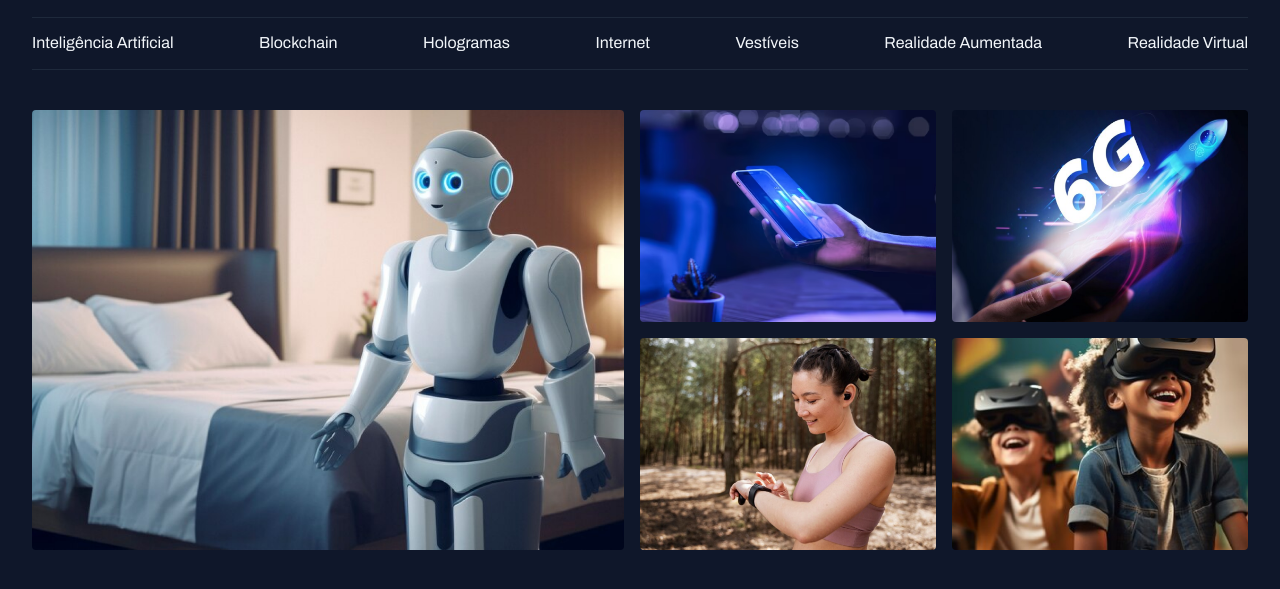
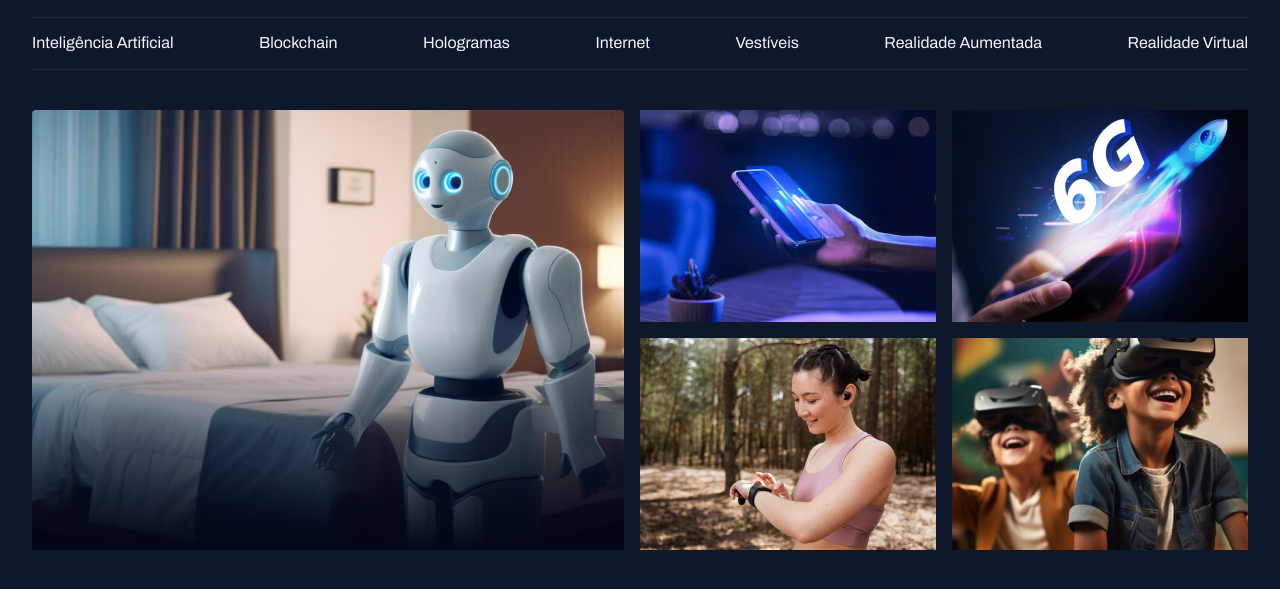
Before and after one commit to minicena/portal-de-noticias, a plain HTML site: page index.html in a window 1280 px wide. Shown: the part 45-634 px from the top of the page. Drawn offline with Linux system fonts and the light colour scheme.

Commit message:
adicionando fundo com degrade

```diff
--- a/index.html
+++ b/index.html
@@ -39,7 +39,7 @@
     </header>
     <main class="grid container">
         <section id="featured" class="grid grid-flow-col gap-16">
-            <div>
+            <div class="card">
                 <img src="assets/images/Image 01.png" alt="">
             </div>
 
--- a/style/sections.css
+++ b/style/sections.css
@@ -1,5 +1,21 @@
-#featured img {
-    height: 100%;
-    object-fit: cover;
-    border-radius: 4px;
+#featured {
+    img {
+        height: 100%;
+        object-fit: cover;
+    }
+
+    .card {
+        border-radius: 4px;
+        overflow: hidden;
+        position: relative;
+
+
+        &::before {
+            content: "";
+            position: absolute;
+            inset: 0;
+            top: 50%;
+            background: linear-gradient(180deg, transparent 0%, #020617 100%);
+        }
+    }
 }
```
